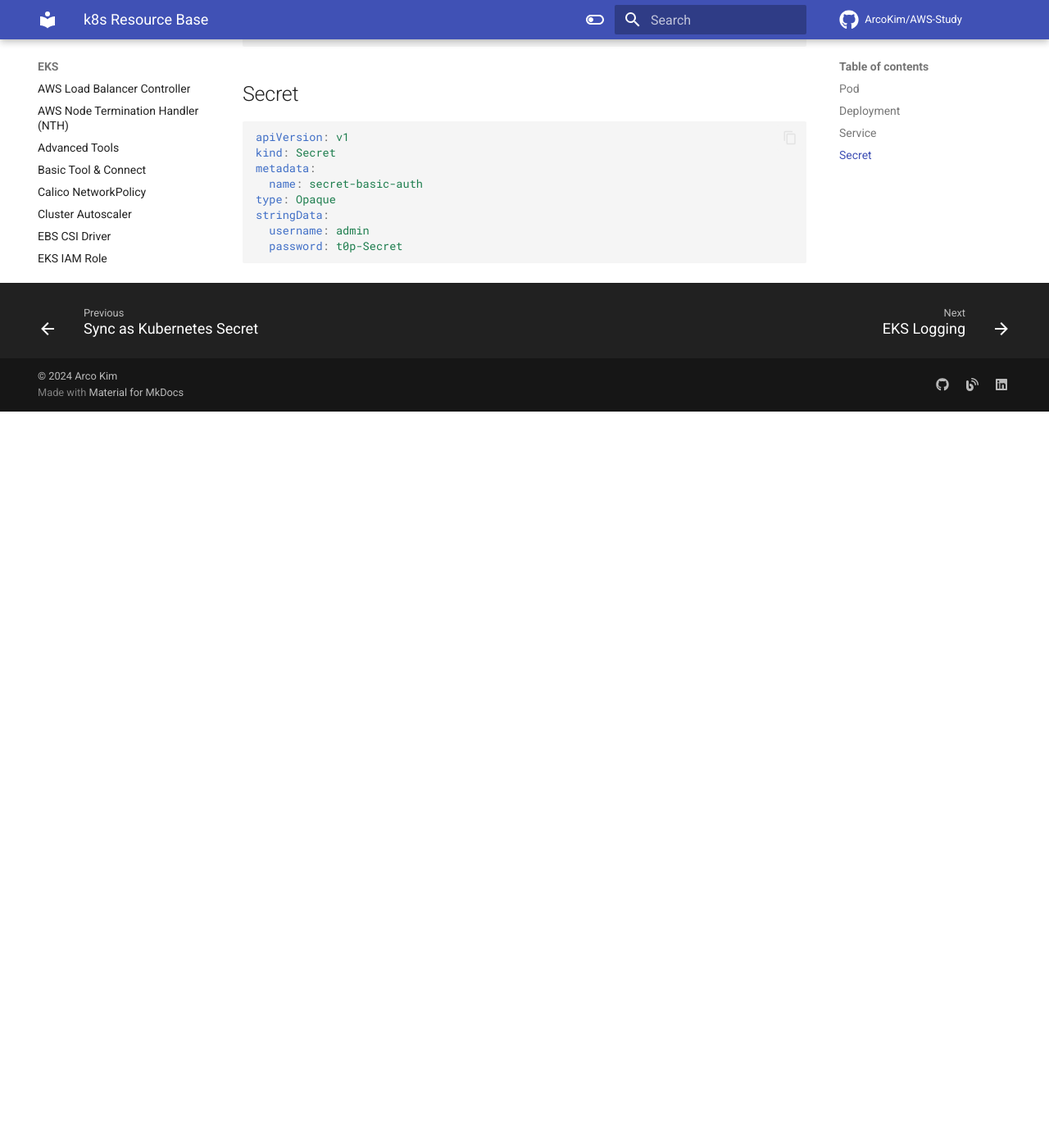
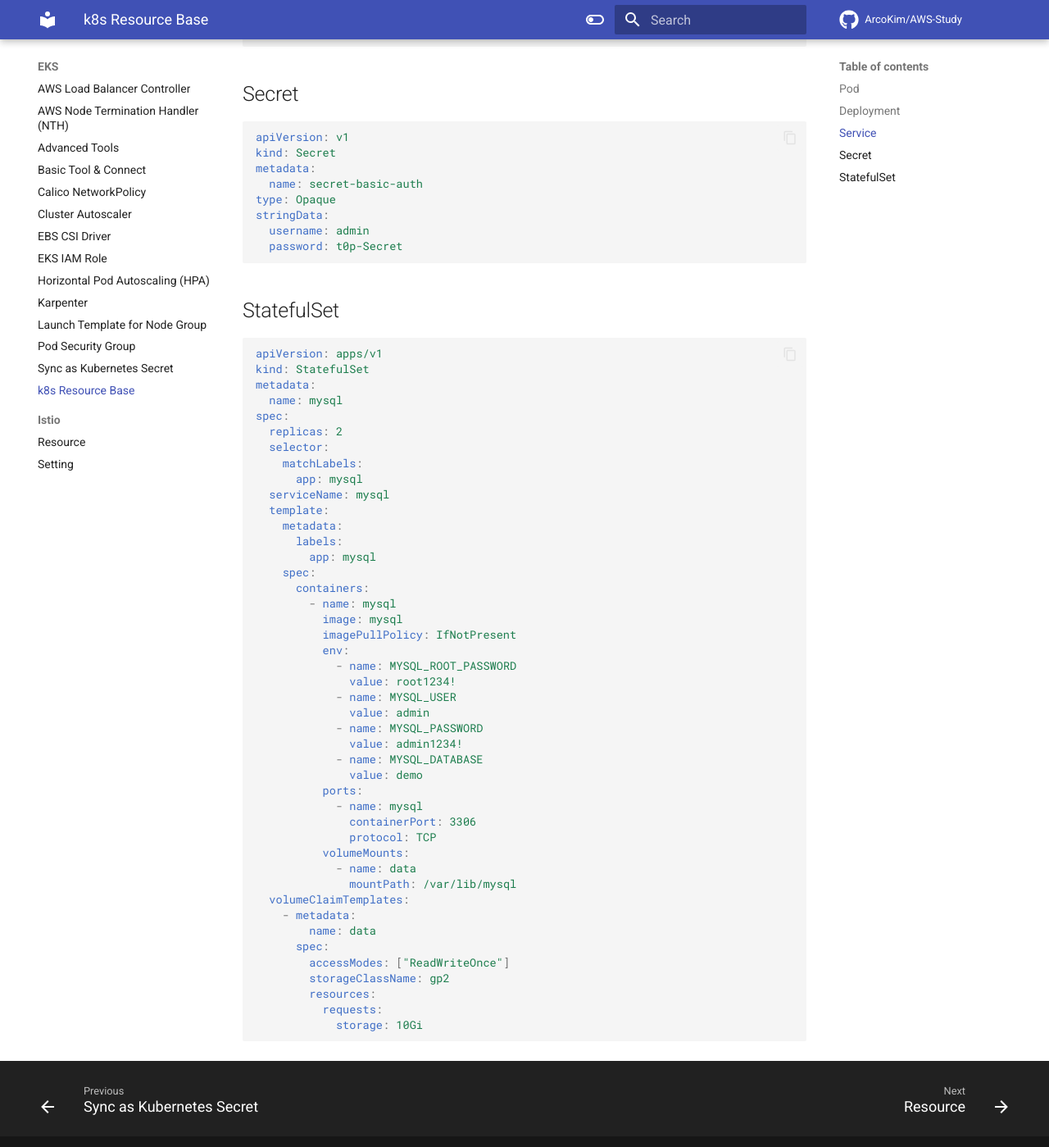
Before and after one commit to ArcoKim/AWS-Study, an MkDocs documentation site: the page built from docs/EKS/k8s Resource Base.md, in a window 1280 px wide and 1400 px high, scrolled down 1647 px. Shown: the whole window at 82% size. Built offline with MkDocs 1.6.1 and Material for MkDocs 9.7.7, drawn with Linux system fonts in a browser that asks for light colours; comment, search, counter and statistics services are not loaded; before the commit the page ends 2149 px from its top, so only the background shows below that.

Commit message:
24.02.05 : add resources & istio

````diff
--- a/docs/EKS/k8s Resource Base.md
+++ b/docs/EKS/k8s Resource Base.md
@@ -81,3 +81,50 @@
   username: admin
   password: t0p-Secret
 ```
+## StatefulSet
+``` yaml
+apiVersion: apps/v1
+kind: StatefulSet
+metadata:
+  name: mysql
+spec:
+  replicas: 2
+  selector:
+    matchLabels:
+      app: mysql
+  serviceName: mysql
+  template:
+    metadata:
+      labels:
+        app: mysql
+    spec:
+      containers:
+        - name: mysql
+          image: mysql
+          imagePullPolicy: IfNotPresent
+          env:
+            - name: MYSQL_ROOT_PASSWORD
+              value: root1234!
+            - name: MYSQL_USER
+              value: admin
+            - name: MYSQL_PASSWORD
+              value: admin1234!
+            - name: MYSQL_DATABASE
+              value: demo
+          ports:
+            - name: mysql
+              containerPort: 3306
+              protocol: TCP
+          volumeMounts:
+            - name: data
+              mountPath: /var/lib/mysql
+  volumeClaimTemplates:
+    - metadata:
+        name: data
+      spec:
+        accessModes: ["ReadWriteOnce"]
+        storageClassName: gp2
+        resources:
+          requests:
+            storage: 10Gi
+```
````
Also changed, not shown: docs/EKS/Istio/Resource.md (added, +47 -0 lines), docs/EKS/Istio/Setting.md (added, +61 -0 lines).
